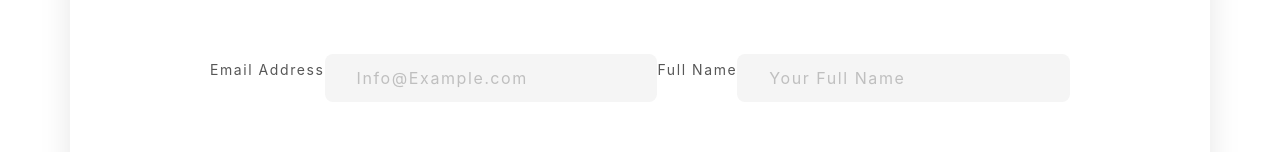
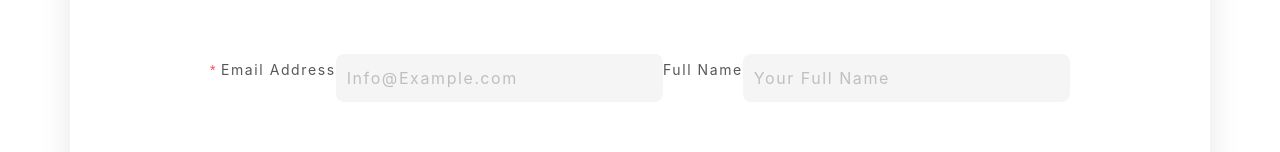
Before and after one commit to Abdulrahman-Falyoun/multi-step-form-react, a React (Create React App) app: page / in a window 1280 px wide. Shown: the part 189-341 px from the top of the page. Built offline with nearby package versions, Linux system fonts and the light colour scheme.

Commit message:
Adding validations

```diff
--- a/src/components/input-fields/stepper-input.tsx
+++ b/src/components/input-fields/stepper-input.tsx
@@ -1,5 +1,5 @@
 
-import { Input } from 'antd';
+import { Form, Input } from 'antd';
 import '../../styles/stepper-input.sass'
 
 const StepperInput = ({
@@ -10,9 +10,14 @@ const StepperInput = ({
     size = 'large',
     suffex,
     prefix,
-    id
+    id,
+    className,
+    name,
+    label,
+    rules
 }: any) => {
     return (
+        <Form.Item className={className} hasFeedback name={name} label={label} rules={rules}>
             <Input
                 id={id}
                 type={type}
@@ -23,6 +28,8 @@ const StepperInput = ({
                 suffix={suffex}
                 prefix={prefix}
                 className="stepper-input" />
+        </Form.Item>
+
     )
 };
 
--- a/src/components/stepper.tsx
+++ b/src/components/stepper.tsx
@@ -11,13 +11,12 @@ const { Step } = Steps;
 
 const ConnectedToStoreStepper = (props: any) => {
     const { currentStep, steps } = props;
-    const [isResponsive, setIsResponsive] = useState(true);
 
 
     return (
         <div className="stepper-wrapper">
             <div className="flex-row-center-main-cross">
-                <Steps current={currentStep} className="steps" responsive={isResponsive}>
+                <Steps current={currentStep} className="steps"  responsive={true ? true : undefined}>
                     {
                         steps.map((s: any, idx: number) => {
                             return <Step status={idx === currentStep ? "finish" : undefined} key={s.title} title={s.title} icon={s.icon} />;
--- a/src/components/steps/step-five-vat.tsx
+++ b/src/components/steps/step-five-vat.tsx
@@ -6,7 +6,7 @@ import '../../styles/steps/step-five.sass'
 import StepperSelect from '../input-fields/stepper-select';
 import StepperUploadFileInput from '../input-fields/stepper-upload-file';
 import FancyCard from '../card/fancy-small-card';
-import {getFileName, getFileSize } from '../../utils/file-helper';
+import { getFileName, getFileSize } from '../../utils/file-helper';
 const layout = {
     labelCol: { span: 0 },
     wrapperCol: { span: 21 },
@@ -25,14 +25,13 @@ const StepFiveVAT = () => {
                 <div>
                     <Form {...layout} form={form} name="control-hooks">
                         <div className="flex-row-flex-start-main-cross-center">
-                            <Form.Item className="double-full-flex-item column-flex-direction" name="beneficiary" label="Tax Registration Number">
-                                <StepperInput
-                                    onInputChanged={(e: any) => { console.log('changed: ', e.target.value) }}
-                                    placeHolder="Enter tax registration number"
-                                    size='large'
-                                    bordered={false} />
+                            <StepperInput
+                                onInputChanged={(e: any) => { console.log('changed: ', e.target.value) }}
+                                placeHolder="Enter tax registration number"
+                                size='large'
+                                bordered={false}
+                                className="double-full-flex-item column-flex-direction" name="beneficiary" label="Tax Registration Number" />
 
-                            </Form.Item>
                             <Form.Item className="full-flex-item column-flex-direction" name="taxCertification" label="Upload TaX Registration Certificate">
                                 <StepperUploadFileInput id="tax-cert-input" placeholder="Browse Files" width="100%" placeHolderFontSize='.8rem' onFileSelected={(file: any) => { console.log('national: ', file); setTaxCertificate(file); }} />
                                 {taxCertificate && <br />}
--- a/src/components/steps/step-one-general.tsx
+++ b/src/components/steps/step-one-general.tsx
@@ -9,6 +9,8 @@ const layout = {
   wrapperCol: { span: 21 },
 };
 
+
+
 const StepOneGenerator = () => {
   const [form] = Form.useForm();
   const [radioGroupValue, setRadioGroupValue] = useState('Riyadh');
@@ -17,22 +19,30 @@ const StepOneGenerator = () => {
       <p>General</p>
       <div className="form-wrapper">
         <div>
-          <Form {...layout} form={form} name="control-hooks">
+          <Form {...layout} form={form} name="control-hooks" scrollToFirstError>
             <div className="flex-row-flex-start-main-cross-center">
-              <Form.Item className="full-flex-item column-flex-direction" name="email" label="Email Address">
               <StepperInput
                 onInputChanged={(e: any) => { console.log('changed: ', e.target.value) }}
                 placeHolder="Info@Example.com"
                 size='large'
-                  bordered={false} />
-              </Form.Item>
-              <Form.Item className="full-flex-item column-flex-direction" name="name" label="Full Name">
+                bordered={false}
+                className="full-flex-item column-flex-direction" hasFeedback name="email" label="Email Address" rules={[
+                  {
+                    type: 'email',
+                    message: 'The input is not valid E-mail!',
+                  },
+                  {
+                    required: true,
+                    message: 'Please input your E-mail!',
+                  },
+                ]} />
               <StepperInput
                 onInputChanged={(e: any) => { console.log('changed: ', e.target.value) }}
                 placeHolder="Your Full Name"
                 size='large'
-                  bordered={false} />
-              </Form.Item>
+                bordered={false}
+                name="name" label="Full Name"
+                className="full-flex-item column-flex-direction" />
             </div>
           </Form>
         </div>
--- a/src/components/steps/step-two-store.tsx
+++ b/src/components/steps/step-two-store.tsx
@@ -14,9 +14,9 @@ const StepOneGenerator = () => {
   const [form] = Form.useForm();
   const [radioGroupValue, setRadioGroupValue] = useState('Riyadh');
   const [options, setOptions] = useState([
-    { value: 'whatever', label: 'whatever'},
-    { value: 'whatever1', label: 'whatever1'},
-    { value: 'whatever2', label: 'whatever2'}
+    { value: 'whatever', label: 'whatever' },
+    { value: 'whatever1', label: 'whatever1' },
+    { value: 'whatever2', label: 'whatever2' }
   ])
   return (
     <div className="step-two-wrapper">
@@ -25,24 +25,21 @@ const StepOneGenerator = () => {
         <div>
           <Form {...layout} form={form} name="control-hooks">
             <div className="flex-row-flex-start-main-cross-center">
-              <Form.Item className="full-flex-item column-flex-direction" name="storeName" label="Store Name">
               <StepperInput
                 onInputChanged={(e: any) => { console.log('changed: ', e.target.value) }}
                 placeHolder="What's your store name?"
                 size='large'
-                  bordered={false} />
-              </Form.Item>
-              <Form.Item className="full-flex-item column-flex-direction" name="legalName" label="Legal Name">
+                bordered={false}
+                className="full-flex-item column-flex-direction" name="storeName" label="Store Name" />
               <StepperInput
                 onInputChanged={(e: any) => { console.log('changed: ', e.target.value) }}
                 placeHolder="Company legal name"
                 size='large'
-                  bordered={false} />
-              </Form.Item>
+                bordered={false}
+                className="full-flex-item column-flex-direction" name="legalName" label="Legal Name" />
             </div>
           </Form>
         </div>
-
 
         <div>
           <Form {...layout} form={form} name="control-hooks">
@@ -62,31 +59,30 @@ const StepOneGenerator = () => {
         <div>
           <Form {...layout} form={form} name="control-hooks">
             <div className="flex-row-flex-start-main-cross-center">
-              <Form.Item className="full-flex-item column-flex-direction" name="address" label="Full Address">
               <StepperInput
                 onInputChanged={(e: any) => { console.log('changed: ', e.target.value) }}
                 placeHolder="Please Enter Your Full Address"
                 size='large'
-                  bordered={false} />
-              </Form.Item>
+                bordered={false}
+                className="full-flex-item column-flex-direction" name="address" label="Full Address" />
             </div>
             <div className="flex-row-flex-start-main-cross-center">
-              <Form.Item className="full-flex-item column-flex-direction" name="facebook" label="Facebook Account">
               <StepperInput
                 onInputChanged={(e: any) => { console.log('changed: ', e.target.value) }}
                 placeHolder="https://www.facebook.com/..."
                 size='large'
-                  bordered={false} />
-              </Form.Item>
+                bordered={false}
+                className="full-flex-item column-flex-direction" name="facebook" label="Facebook Account"
+              />
             </div>
             <div className="flex-row-flex-start-main-cross-center">
-              <Form.Item className="full-flex-item column-flex-direction" name="twitter" label="Twitter Account">
               <StepperInput
                 onInputChanged={(e: any) => { console.log('changed: ', e.target.value) }}
                 placeHolder="https://www.twitter.com/..."
                 size='large'
-                  bordered={false} />
-              </Form.Item>
+                bordered={false}
+                className="full-flex-item column-flex-direction" name="twitter" label="Twitter Account"
+              />
             </div>
           </Form>
         </div>
--- a/src/styles/stepper-input.sass
+++ b/src/styles/stepper-input.sass
@@ -16,3 +16,7 @@
 
 .ant-form-item-control-input-content > input
     padding-left: 2rem
+
+
+.ant-form-item-has-error .ant-input, .ant-form-item-has-error .ant-input-affix-wrapper, .ant-form-item-has-error .ant-input:hover, .ant-form-item-has-error .ant-input-affix-wrapper:hover
+    background: #F5F5F5
```
Also changed, not shown: src/components/steps/step-four-bank.tsx (+20 -20 lines). Lines whose indentation alone changed are shown as unchanged.
